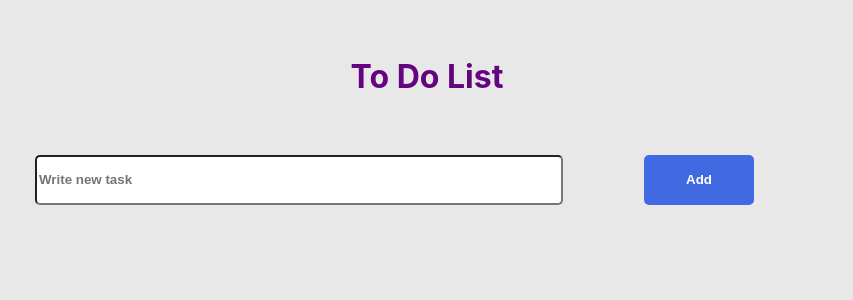
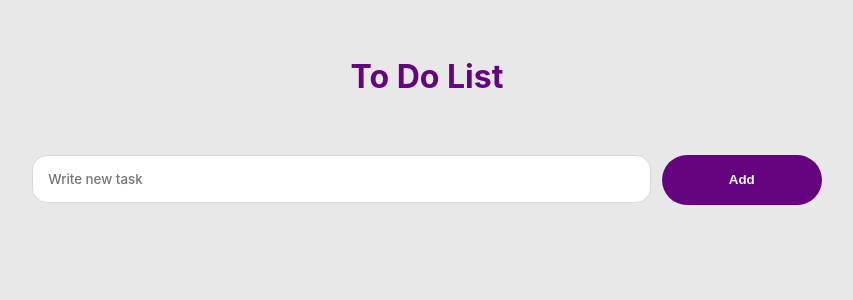
Before and after one commit to Zabdiel-Rosas/ToDoApp, a React (Create React App) app: page / in a window 1280 px wide. Shown: the top 300 px of the page, without its empty margins (213-1066 px from the left). Built offline with nearby package versions, Linux system fonts and the light colour scheme.

Commit message:
change the design for the addTask component

```diff
--- a/src/components/AddTask/style.css
+++ b/src/components/AddTask/style.css
@@ -1,30 +1,32 @@
 .addingTask {
 	width: 800px;
 	margin: 2rem 0;
-	//border: solid 1px green;
 	display: flex;
 	justify-content: space-around;
 }
 
 .textArea {
-	width: 65%;
+	width: 75%;
 	height: 44px;
+	border: solid 1px #d8d8d8;
+	border-radius: 15px;
+	color: #696969;
+	font-family: inherit;
+	font-weight: 500;
+	padding-left: 15px;
 }
 
 .addBtnArea {
-	width: 30%;
+	width: 20%;
 }
 
 .btn {
-	width: 110px;
+	width: 100%;
 	height: 50px;
-	border: solid  2px royalblue;
-	background: royalblue;
+	border: none;
+	border-radius: 50px;
+	background: #650481;
 	color: #fff;
-}
-
-.textArea, .btn {
-	border-radius: 5px;
 	font-weight: 800;
 }
 
```
